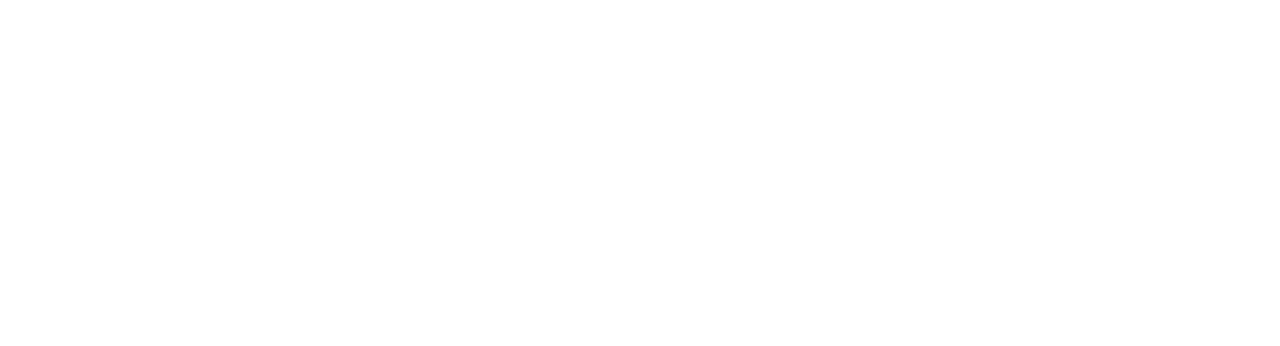
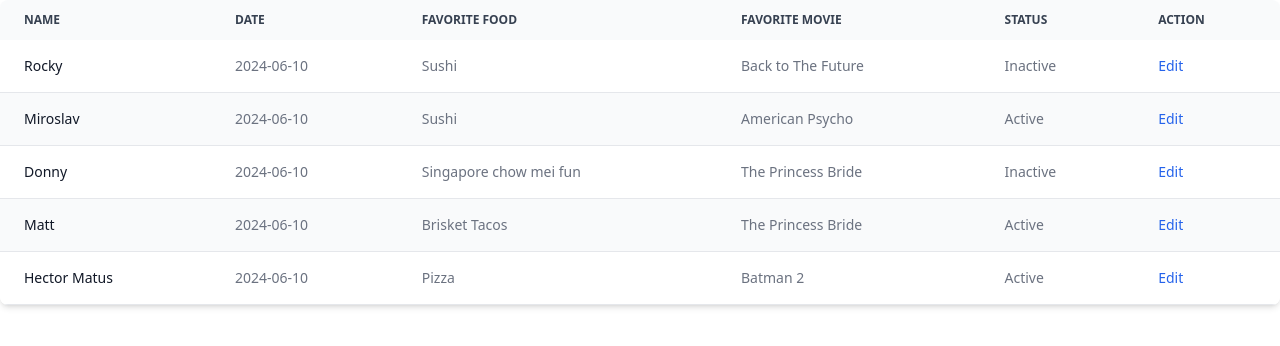
Before and after one commit to hmmatus/perseusx-react, an Astro site: page / in a window 1280 px wide. Built offline with nearby package versions, Linux system fonts and the light colour scheme; Astro itself is replaced by a stand-in of ours.

Commit message:
Create table list and item component

```diff
--- /dev/null
+++ b/src/components/tables/TableItem.tsx
@@ -0,0 +1,32 @@
+import type { User } from "../../models/user.model";
+
+type TableItemProps = {
+  item: User;
+};
+const TableItem = ({ item }: TableItemProps) => {
+  const { name, favFood, favMovie, status, date } = item;
+  return (
+    <tr className="odd:bg-white odd:dark:bg-gray-900 even:bg-gray-50 even:dark:bg-gray-800 border-b dark:border-gray-700">
+      <th
+        scope="row"
+        className="px-6 py-4 font-medium text-gray-900 whitespace-nowrap dark:text-white"
+      >
+        {name}
+      </th>
+      <td className="px-6 py-4">{date}</td>
+      <td className="px-6 py-4">{favFood}</td>
+      <td className="px-6 py-4">{favMovie}</td>
+      <td className="px-6 py-4">{status}</td>
+      <td className="px-6 py-4">
+        <a
+          href="#"
+          className="font-medium text-blue-600 dark:text-blue-500 hover:underline"
+        >
+          Edit
+        </a>
+      </td>
+    </tr>
+  );
+};
+
+export default TableItem;
--- /dev/null
+++ b/src/components/tables/TableList.tsx
@@ -0,0 +1,30 @@
+import TableItem from "./TableItem";
+type TableListProps<T> = {
+  header: string[];
+  data: T[];
+};
+const TableList = <T,>({ header, data }: TableListProps<T>) => {
+  if (data.length === 0) return null;
+  return (
+    <div className="relative overflow-x-auto shadow-md sm:rounded-lg">
+      <table className="w-full text-sm text-left rtl:text-right text-gray-500 dark:text-gray-400">
+        <thead className="text-xs text-gray-700 uppercase bg-gray-50 dark:bg-gray-700 dark:text-gray-400">
+          <tr>
+            {header.map((item: string) => (
+              <th scope="col" className="px-6 py-3">
+                {item}
+              </th>
+            ))}
+          </tr>
+        </thead>
+        <tbody>
+          {data.map((item: any, index: number) => (
+            <TableItem key={index} item={item} />
+          ))}
+        </tbody>
+      </table>
+    </div>
+  );
+};
+
+export default TableList;
--- a/src/pages/index.astro
+++ b/src/pages/index.astro
@@ -1,10 +1,36 @@
 ---
+import TableList from '../components/tables/TableList';
 import Layout from '../layouts/Layout.astro';
+import {users} from '../utils/mocks/users'
+import {type User} from '../models/user.model'
+const header = ['Name', 'Date', 'Favorite Food', 'Favorite Movie', 'Status', 'Action'];
+const currentDate = new Date().toISOString().split('T')[0];
+
+users.forEach(obj => {
+  obj.date = currentDate
+});
+
+let activeRecords = users.filter(obj => obj.status === 'Activo');
+
+if (activeRecords.length > 0) {
+  activeRecords.forEach(obj => {
+    console.log(`Nombre: ${obj.name}, Fecha: ${obj.date}, Película Favorita: ${obj.favMovie}`);
+  });
+} else {
+  console.log('No se encontraron registros activos.');
+}
+
+function sortByProperty(property: string) {
+  activeRecords.sort((a: User, b: User) => (a[property] > b[property]) ? 1 : ((b[property] > a[property]) ? -1 : 0));
+  activeRecords.forEach(obj => {
+    console.log(`Nombre: ${obj.name}, Fecha: ${obj.date}, Película Favorita: ${obj.favMovie}`);
+  });
+}
 ---
 
 <Layout title="Welcome to Astro.">
 	<main>
-
+		<TableList header={header} data={users}  />
 	</main>
 </Layout>
 
--- /dev/null
+++ b/src/utils/mocks/users.ts
@@ -0,0 +1,38 @@
+import type { User } from "../../models/user.model";
+
+let rockyObj: User = {
+  name: "Rocky",
+  favFood: "Sushi",
+  favMovie: "Back to The Future",
+  status: "Inactive",
+};
+
+let miroslavObj: User = {
+  name: "Miroslav",
+  favFood: "Sushi",
+  favMovie: "American Psycho",
+  status: "Active",
+};
+
+let donnyObj: User = {
+  name: "Donny",
+  favFood: "Singapore chow mei fun",
+  favMovie: "The Princess Bride",
+  status: "Inactive",
+};
+
+let mattObj: User = {
+  name: "Matt",
+  favFood: "Brisket Tacos",
+  favMovie: "The Princess Bride",
+  status: "Active",
+};
+
+let myObj: User = {
+  name: "Hector Matus",
+  favFood: "Pizza",
+  favMovie: "Batman 2",
+  status: "Active",
+};
+
+export const users = [rockyObj, miroslavObj, donnyObj, mattObj, myObj];
```
Also changed, not shown: src/models/user.model.ts (added, +7 -0 lines).
